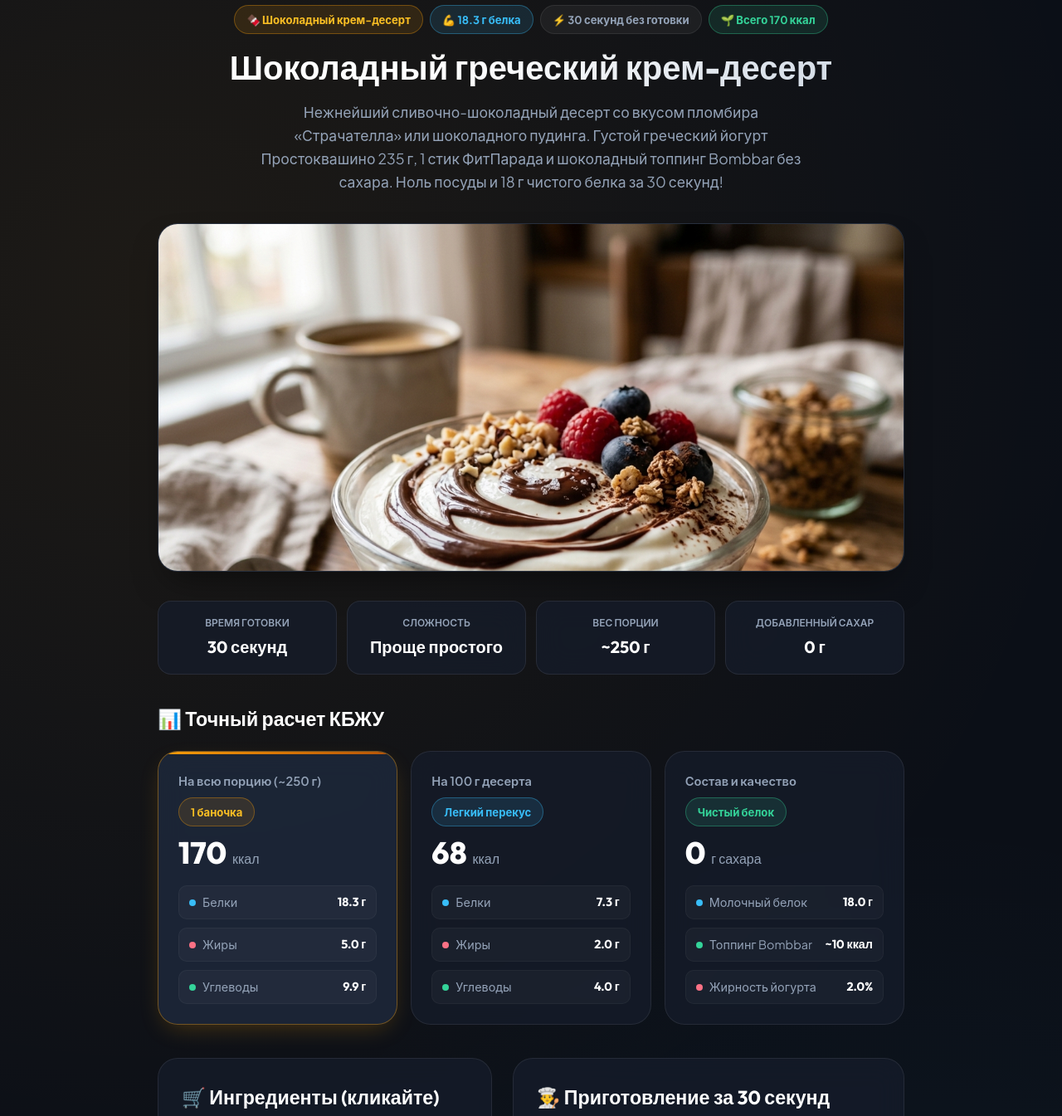
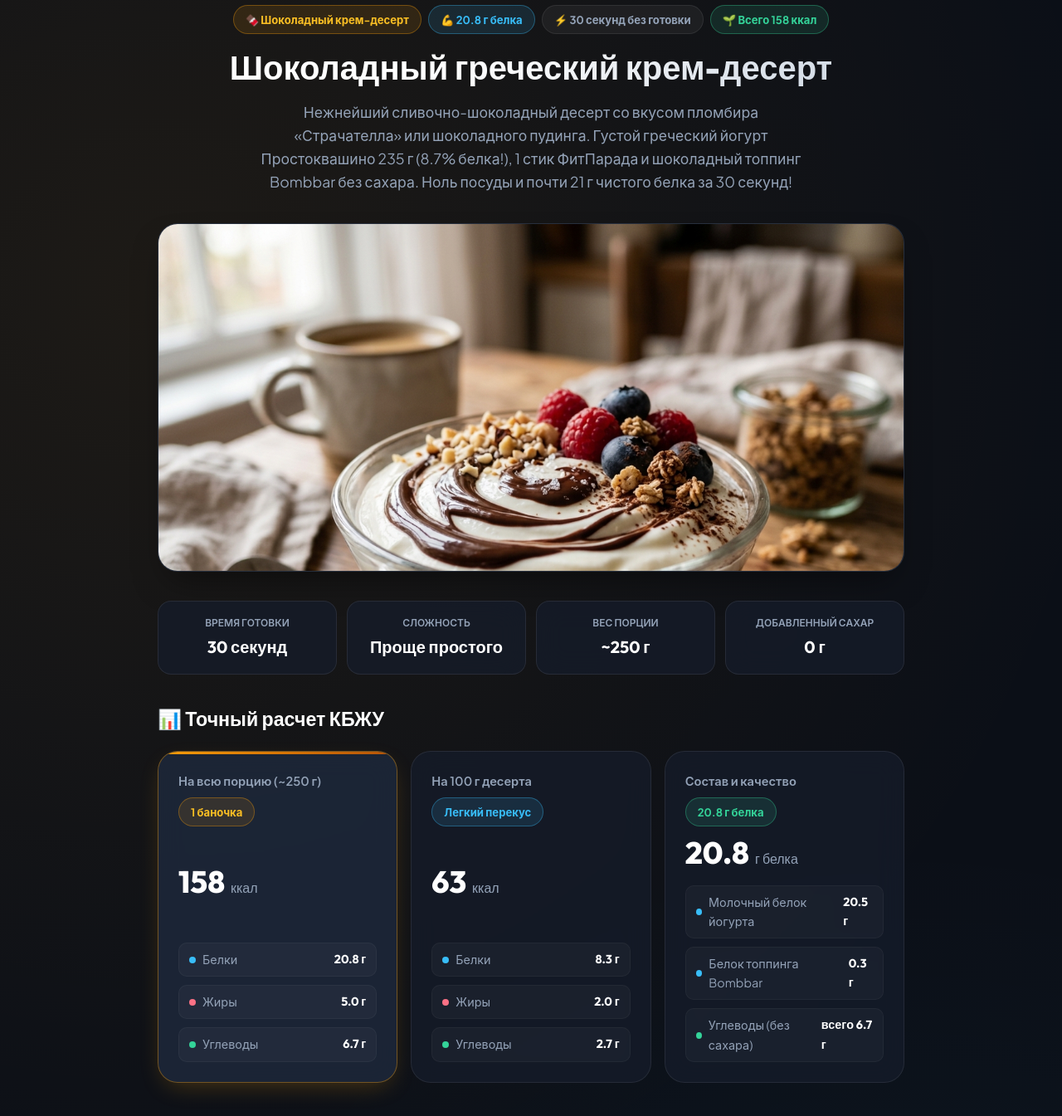
Before and after one commit to bakan-off/pp-recipes, a plain HTML site: page chocolate-greek-yogurt.html in a window 1280 px wide. Shown: the part 120-1465 px from the top of the page at 83% size. Drawn offline with Linux system fonts and the light colour scheme.

Commit message:
Update exact KBJU for Prostokvashino Greek yogurt dessert based on official label: 20.8g protein, 158 kcal, 6.7g carbs

```diff
--- a/chocolate-greek-yogurt.html
+++ b/chocolate-greek-yogurt.html
@@ -3,12 +3,12 @@
 <head>
     <meta charset="UTF-8">
     <meta name="viewport" content="width=device-width, initial-scale=1.0">
-    <title>Шоколадный греческий крем-десерт (18.3 г белка) | Рецепт ПП</title>
+    <title>Шоколадный греческий крем-десерт (20.8 г белка) | Рецепт ПП</title>
 
     <!-- Open Graph & Meta for Social Media -->
-    <meta name="description" content="Быстрый протеиновый десерт за 30 секунд: густой греческий йогурт Простоквашино 235 г, ФитПарад и шоколадный топпинг Bombbar без сахара. 170 ккал и 18.3 г белка без готовки!">
-    <meta property="og:title" content="Шоколадный греческий крем-десерт (18.3г белка)">
-    <meta property="og:description" content="170 ккал и 18.3 г белка за 30 секунд! Густой греческий йогурт с шоколадным топпингом Bombbar.">
+    <meta name="description" content="Быстрый протеиновый десерт за 30 секунд: густой греческий йогурт Простоквашино 235 г, ФитПарад и шоколадный топпинг Bombbar без сахара. 158 ккал и 20.8 г белка без готовки!">
+    <meta property="og:title" content="Шоколадный греческий крем-десерт (20.8г белка)">
+    <meta property="og:description" content="158 ккал и 20.8 г белка за 30 секунд! Густой греческий йогурт с шоколадным топпингом Bombbar.">
     <meta property="og:image" content="chocolate-greek-yogurt.png">
     <meta property="og:type" content="article">
 
@@ -658,13 +658,13 @@
         <header class="hero">
             <div class="badge-bar">
                 <span class="badge gold">🍫 Шоколадный крем-десерт</span>
-                <span class="badge blue">💪 18.3 г белка</span>
+                <span class="badge blue">💪 20.8 г белка</span>
                 <span class="badge">⚡ 30 секунд без готовки</span>
-                <span class="badge green">🌱 Всего 170 ккал</span>
+                <span class="badge green">🌱 Всего 158 ккал</span>
             </div>
             <h1>Шоколадный греческий крем-десерт</h1>
             <p class="hero-desc">
-                Нежнейший сливочно-шоколадный десерт со вкусом пломбира «Страчателла» или шоколадного пудинга. Густой греческий йогурт Простоквашино 235 г, 1 стик ФитПарада и шоколадный топпинг Bombbar без сахара. Ноль посуды и 18 г чистого белка за 30 секунд!
+                Нежнейший сливочно-шоколадный десерт со вкусом пломбира «Страчателла» или шоколадного пудинга. Густой греческий йогурт Простоквашино 235 г (8.7% белка!), 1 стик ФитПарада и шоколадный топпинг Bombbar без сахара. Ноль посуды и почти 21 г чистого белка за 30 секунд!
             </p>
         </header>
 
@@ -703,11 +703,11 @@
                         <span>На всю порцию (~250 г)</span>
                         <span class="badge gold">1 баночка</span>
                     </div>
-                    <div class="calories-badge">170 <span>ккал</span></div>
+                    <div class="calories-badge">158 <span>ккал</span></div>
                     <div class="macro-row">
                         <div class="macro-pill">
                             <span class="macro-name"><span class="dot protein"></span>Белки</span>
-                            <span class="macro-val">18.3 г</span>
+                            <span class="macro-val">20.8 г</span>
                         </div>
                         <div class="macro-pill">
                             <span class="macro-name"><span class="dot fat"></span>Жиры</span>
@@ -715,7 +715,7 @@
                         </div>
                         <div class="macro-pill">
                             <span class="macro-name"><span class="dot carb"></span>Углеводы</span>
-                            <span class="macro-val">9.9 г</span>
+                            <span class="macro-val">6.7 г</span>
                         </div>
                     </div>
                 </div>
@@ -726,11 +726,11 @@
                         <span>На 100 г десерта</span>
                         <span class="badge blue">Легкий перекус</span>
                     </div>
-                    <div class="calories-badge">68 <span>ккал</span></div>
+                    <div class="calories-badge">63 <span>ккал</span></div>
                     <div class="macro-row">
                         <div class="macro-pill">
                             <span class="macro-name"><span class="dot protein"></span>Белки</span>
-                            <span class="macro-val">7.3 г</span>
+                            <span class="macro-val">8.3 г</span>
                         </div>
                         <div class="macro-pill">
                             <span class="macro-name"><span class="dot fat"></span>Жиры</span>
@@ -738,7 +738,7 @@
                         </div>
                         <div class="macro-pill">
                             <span class="macro-name"><span class="dot carb"></span>Углеводы</span>
-                            <span class="macro-val">4.0 г</span>
+                            <span class="macro-val">2.7 г</span>
                         </div>
                     </div>
                 </div>
@@ -747,21 +747,21 @@
                 <div class="kbju-card">
                     <div class="kbju-card-title">
                         <span>Состав и качество</span>
-                        <span class="badge green">Чистый белок</span>
+                        <span class="badge green">20.8 г белка</span>
                     </div>
-                    <div class="calories-badge">0 <span>г сахара</span></div>
+                    <div class="calories-badge">20.8 <span>г белка</span></div>
                     <div class="macro-row">
                         <div class="macro-pill">
-                            <span class="macro-name"><span class="dot protein"></span>Молочный белок</span>
-                            <span class="macro-val">18.0 г</span>
+                            <span class="macro-name"><span class="dot protein"></span>Молочный белок йогурта</span>
+                            <span class="macro-val">20.5 г</span>
                         </div>
                         <div class="macro-pill">
-                            <span class="macro-name"><span class="dot carb"></span>Топпинг Bombbar</span>
-                            <span class="macro-val">~10 ккал</span>
+                            <span class="macro-name"><span class="dot protein"></span>Белок топпинга Bombbar</span>
+                            <span class="macro-val">0.3 г</span>
                         </div>
                         <div class="macro-pill">
-                            <span class="macro-name"><span class="dot fat"></span>Жирность йогурта</span>
-                            <span class="macro-val">2.0%</span>
+                            <span class="macro-name"><span class="dot carb"></span>Углеводы (без сахара)</span>
+                            <span class="macro-val">всего 6.7 г</span>
                         </div>
                     </div>
                 </div>
```
Also changed, not shown: index.html (+4 -4 lines).
